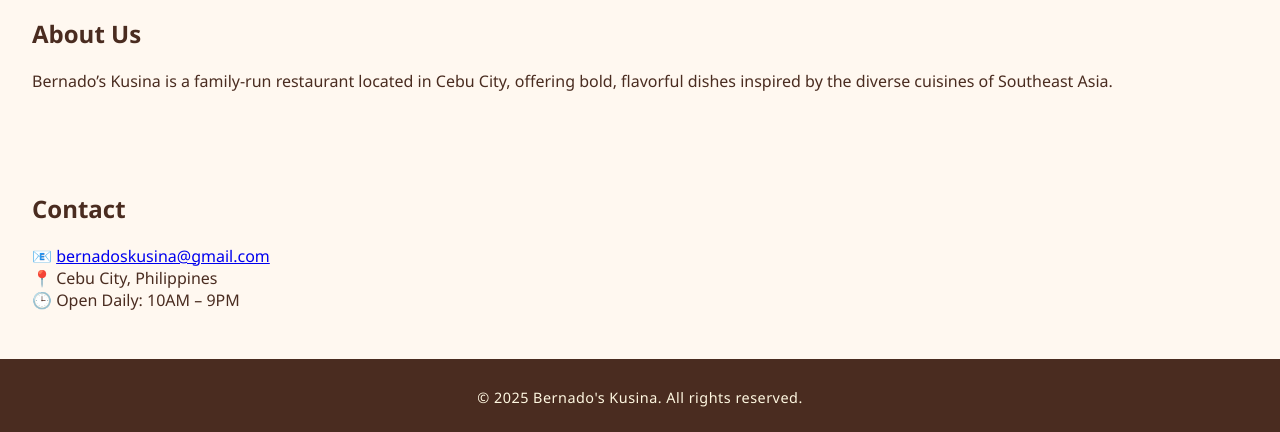
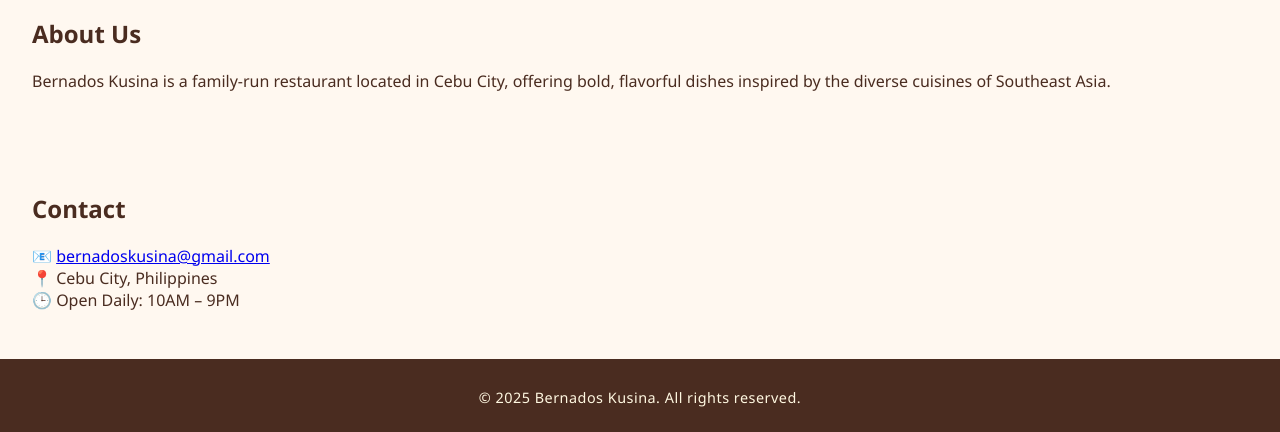
Before and after one commit to Bernados-kusina/Bernados-Kusina, a plain HTML site: page index.html in a window 1280 px wide. Shown: the part 1178-1610 px from the top of the page. Drawn offline with Linux system fonts and the light colour scheme.

Commit message:
Update index.html

```diff
--- a/index.html
+++ b/index.html
@@ -47,7 +47,7 @@
 
   <section id="about">
     <h2>About Us</h2>
-    <p>Bernado’s Kusina is a family-run restaurant located in Cebu City, offering bold, flavorful dishes inspired by the diverse cuisines of Southeast Asia.</p>
+    <p>Bernados Kusina is a family-run restaurant located in Cebu City, offering bold, flavorful dishes inspired by the diverse cuisines of Southeast Asia.</p>
   </section>
 
   <section id="contact">
@@ -58,7 +58,7 @@
   </section>
 
   <footer>
-    <p>&copy; 2025 Bernado's Kusina. All rights reserved.</p>
+    <p>&copy; 2025 Bernados Kusina. All rights reserved.</p>
   </footer>
 </body>
 </html>
```
